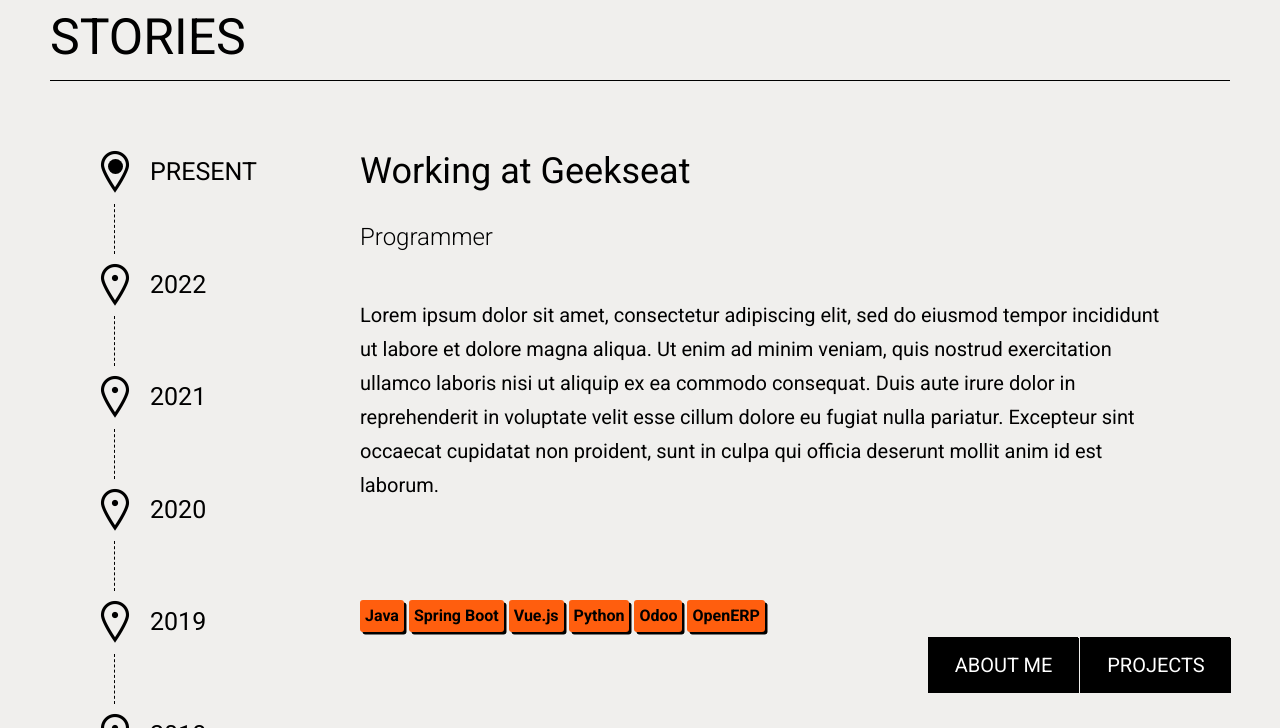
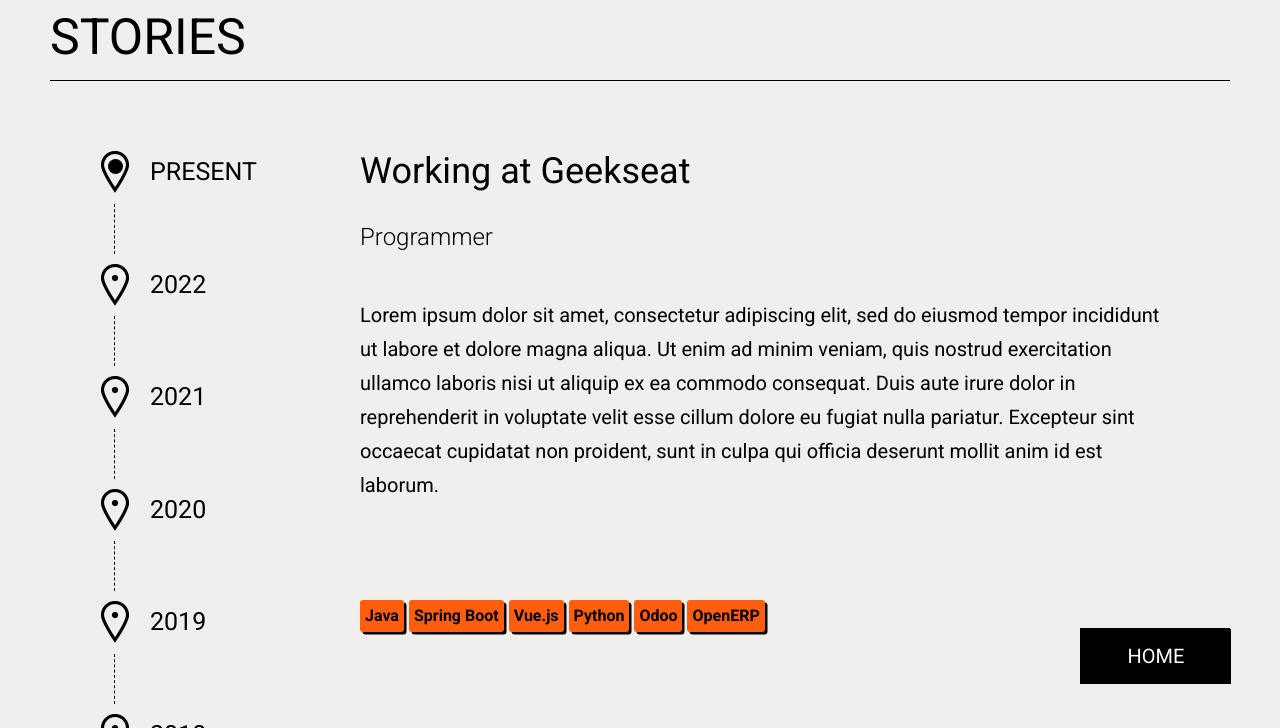
Before and after one commit to andrewgun95/andrewgun95.github.io, a website: page index.html in a window 1280 px wide. Both pictures are taken after a click on the link "CLICK HERE". Shown: the part 872-1600 px from the top of the page. Drawn offline with nearby package versions, Linux system fonts and the light colour scheme.

Commit message:
Fix navigation and option group animation

```diff
--- a/index.html
+++ b/index.html
@@ -18,20 +18,40 @@
   <body>
     <div class="container">
       <div class="navigation">
+        <ul class="navigation__list">
+          <li class="navigation__item">
             <a
-          class="navigation__button navigation__button--1"
+              class="navigation__link navigation__link--1"
               href="#section-about"
+              id="navigation-1"
+              onclick="selectNavigation(1)"
             >
               <!-- About Me -->
               Click Here
             </a>
+          </li>
+          <!-- <li class="navigation__item">
             <a
-          class="navigation__button navigation__button--2"
+              class="navigation__link navigation__link--2"
               href="#section-projects"
+              id="navigation-2"
+              onclick="selectNavigation(2)"
             >
-          <!-- Projects -->
               Click Here
             </a>
+          </li> -->
+          <li class="navigation__item">
+            <a
+              class="navigation__link navigation__link--2"
+              href="#"
+              id="navigation-2"
+              onclick="selectNavigation(2)"
+            >
+              <!-- Home -->
+              Click Here
+            </a>
+          </li>
+        </ul>
       </div>
       <header class="header">
         <div class="header__cover"></div>
@@ -114,9 +134,7 @@
             <div class="row">
               <div class="col-1-of-4">&nbsp;</div>
               <div class="col-3-of-4">
-                <h1 class="heading-primary">
-                  Stories
-                </h1>
+                <h1 class="heading-primary">Stories</h1>
               </div>
             </div>
             <div class="row-separator"></div>
--- a/src/index.js
+++ b/src/index.js
@@ -1,3 +1,7 @@
+function selectNavigation(number) {
+  selectStyleById(document, '[id^="navigation"]', number, "navigation__select");
+}
+
 function selectStory(number, textNumber) {
   const storyElements = document.querySelectorAll('[id^="story"]');
   for (const storyElement of storyElements) {
--- a/style/sass/layouts/_navigation.scss
+++ b/style/sass/layouts/_navigation.scss
@@ -1,9 +1,35 @@
 .navigation {
     position: fixed;
-    bottom: 3.5rem;
-    right: 5rem;
+    bottom: 10rem;
+    right: 20rem;
 
-    &__button {
+    &__list {
+        position: relative;
+    }
+
+    &__item {
+        position: absolute;
+        top: 0;
+
+        &:not(:first-child) {
+            left: 20rem;
+        }
+    }
+
+    &__select {
+        transition: opacity .5s;
+
+        opacity: 0;
+    }
+
+    &__item:has(&__select) + &__item &__link {
+        transition: all .5s 1s;
+
+        opacity: 1;
+        transform: translateX(-20rem);
+    }
+
+    &__link {
 
         &:link,
         &:visited {
@@ -21,7 +47,7 @@
         }
 
         &--2 {
-            @include btn-hide("Projects");
+            @include btn-hide("Home");
         }
     }
 
--- a/style/sass/pages/_landingpage.scss
+++ b/style/sass/pages/_landingpage.scss
@@ -6,6 +6,10 @@
 
     &:target &__title {
         @include fadeLeft(1.5rem, 1.5s);
+    }
+
+    &:target .story-option-group {
+        @include fadeIn(1.25s, none);
     }
 
     &:target .story-option-group li:nth-of-type(1) {
```
Also changed, not shown: style/css/style.css. Lines whose indentation alone changed are shown as unchanged.
